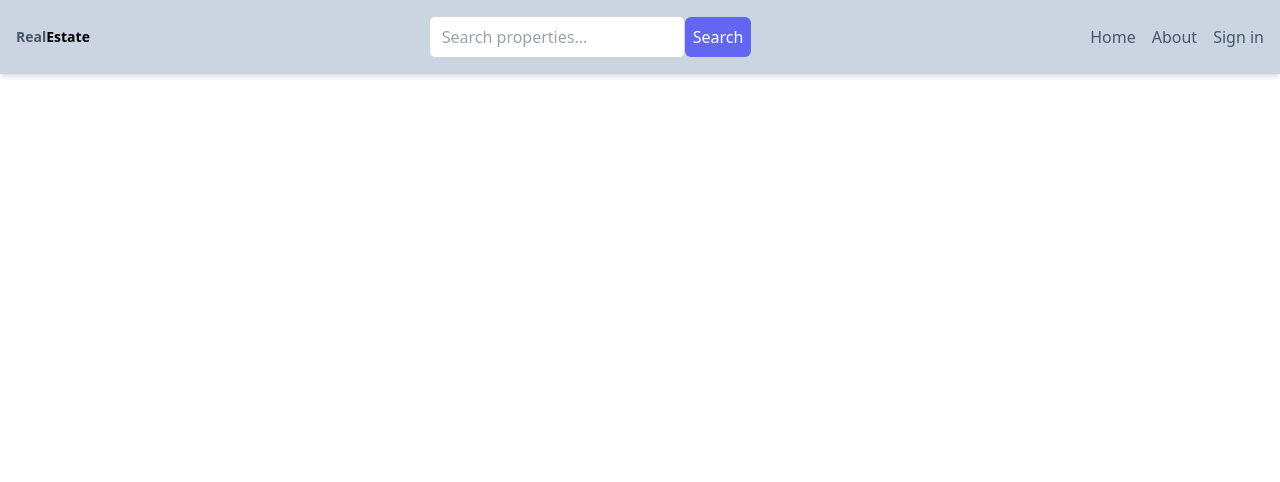
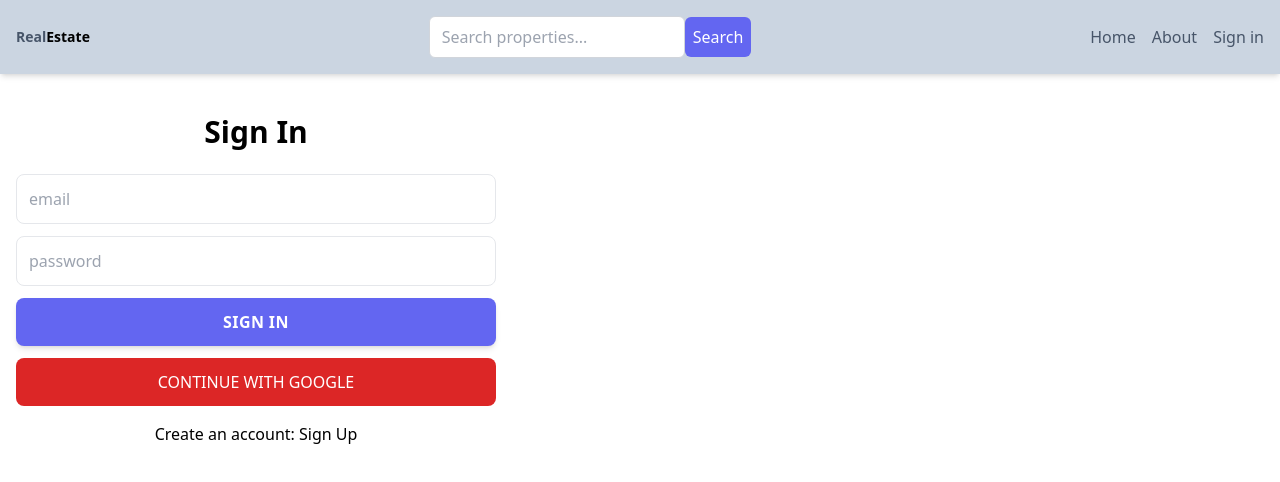
Before and after one commit to ebrahimbeiati/real-estate-app, a React (Vite) app in the folder client1/: page /profile in a window 1280 px wide. Shown: the top 482 px of the page. Built offline with nearby package versions, Linux system fonts and the light colour scheme; no server answers; the HTML template or start-up script is replaced by a standard one.

Commit message:
update the header and make profile page private

```diff
--- a/client1/src/App.jsx
+++ b/client1/src/App.jsx
@@ -5,13 +5,16 @@ import SignUp from "./pages/SignUp";
 import SignIn from "./pages/SignIn";
 import About from "./pages/About";
 import Header from "./components/Header";
+import PrivateRoute from "./components/PrivateRoute";
 const App = () => {
   return (
 <BrowserRouter>
 <Header/>
 <Routes>
   <Route path="/" element={<Home/>}/>
+  <Route element={<PrivateRoute/>}>
   <Route path="/profile" element={<Profile/>}/>
+  </Route>
   <Route path="/sign-up" element={<SignUp/>}/>
   <Route path="/sign-in" element={<SignIn/>}/>
   <Route path="/about" element={<About/>}/>
--- a/client1/src/components/Header.jsx
+++ b/client1/src/components/Header.jsx
@@ -1,7 +1,9 @@
 import { useState } from "react";
 import {Link} from "react-router-dom"
+import {useSelector} from "react-redux"
 const Header = () => {
   const [menuOpen, setMenuOpen] = useState(false);
+  const {currentUser} = useSelector((state)=>state.user)
 
   return (
     <header className="bg-slate-300 shadow-md">
@@ -33,18 +35,21 @@ const Header = () => {
         </form>
         {/* Desktop Menu */}
         <ul className="hidden sm:flex gap-4 text-slate-600 hover:underline">
-        <Link
-          to="/">
-                <li>Home</li>
-        </Link>
-          <Link
-            to="/about">
+          <Link to="/">
+            <li>Home</li>
+          </Link>
+          <Link to="/about">
             <li>About</li>
           </Link>
-            <Link
-                to="/signin">
-                <li>Sign in</li>
-            </Link>
+          <Link to="/profile">
+            {currentUser ? (
+              <img className="
+              w-8 h-8 rounded-full object-cover
+              " src={currentUser.avatar} alt="profile" />
+            ) : (
+              <li className="hover:underline">Sign in</li>
+            )}
+          </Link>
         </ul>
         {/* Mobile Hamburger Menu */}
         <div className="sm:hidden">
@@ -53,17 +58,18 @@ const Header = () => {
           </button>
           {menuOpen && (
             <ul className="flex flex-col gap-4 bg-slate-300 absolute top-16 right-4 p-4 rounded-lg">
-              <Link
-                to="/">
+              <Link to="/">
                 <li>Home</li>
               </Link>
-              <Link
-                to="/about">
+              <Link to="/about">
                 <li>About</li>
               </Link>
-              <Link
-                to="/signin">
-                <li>Sign in</li>
+              <Link to="/signin">
+                {currentUser ? (
+                  <img src={currentUser.avatar} alt="profile" />
+                ) : (
+                  <li className="hover:underline">Sign in</li>
+                )}
               </Link>
             </ul>
           )}
--- /dev/null
+++ b/client1/src/components/PrivateRoute.jsx
@@ -0,0 +1,14 @@
+import {useSelector} from 'react-redux'
+import SignIn from '../pages/SignIn'
+import Profile from '../pages/Profile'
+const PrivateRoute = () => {
+    const {currentUser} = useSelector((state)=>state.user)
+  return (
+    <div>
+      {currentUser ? <Profile/> : <SignIn/>}
+
+    </div>
+  )
+}
+
+export default PrivateRoute
--- a/client1/src/pages/Profile.jsx
+++ b/client1/src/pages/Profile.jsx
@@ -1,7 +1,7 @@
 const Profile = () => {
   return (
     <div>
-
+    profile
 
     </div>
   )
```
Also changed, not shown: 2 other files (tests, documents, lock files or other folders).
